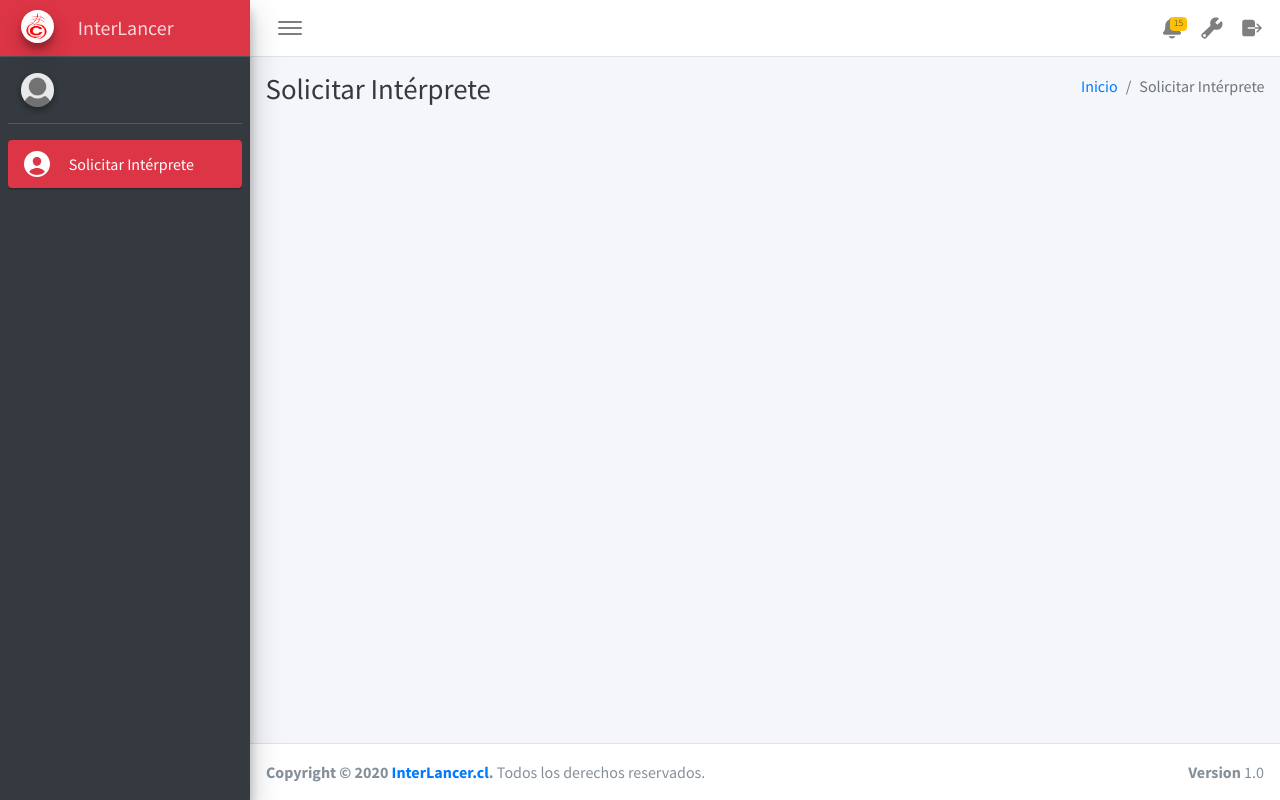
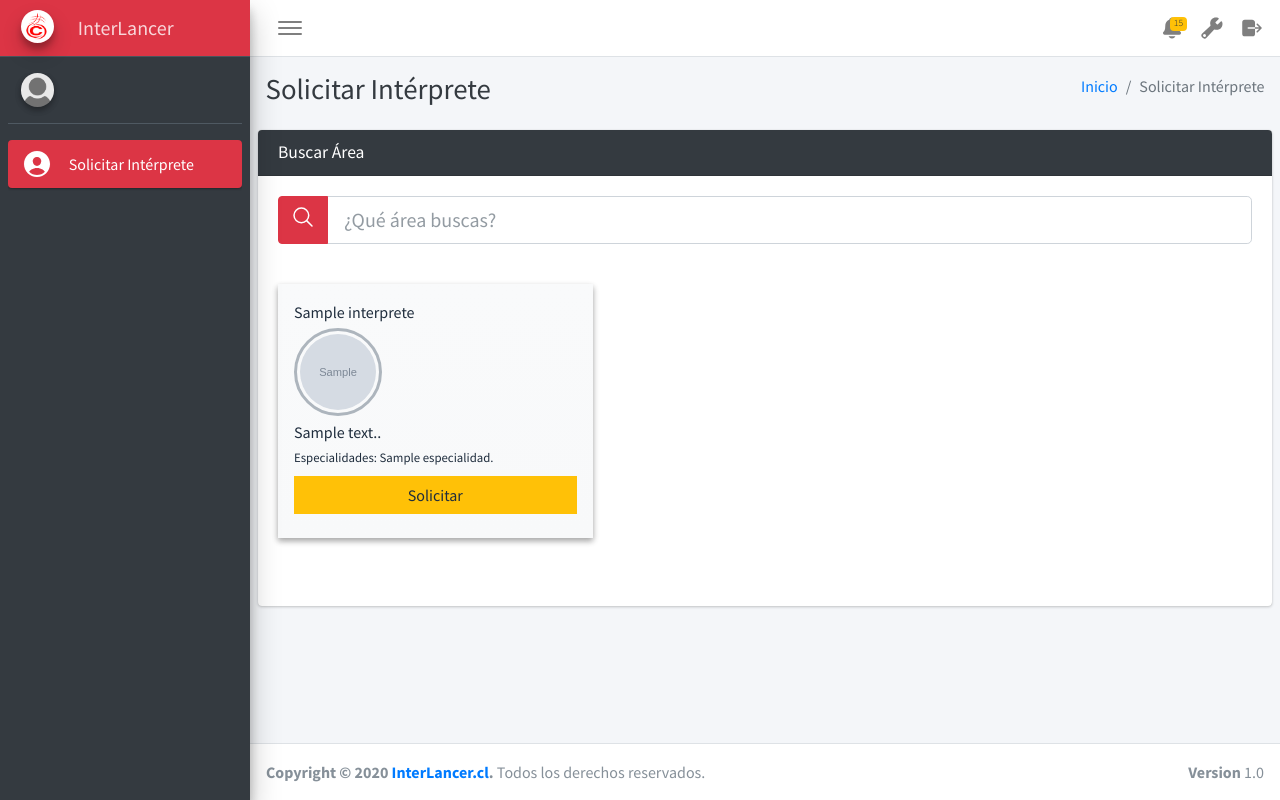
Before and after one commit to fsantand/trabajo-2-daw, a Django app: template usuario/templates/usuario/solicitante/solicitarInterprete.html in a window 1280 px wide. Run offline with Django 3.2, Linux system fonts and the light colour scheme; the template is opened without the code that fills it: most values are stand-ins (such as "Sample title", 1, 10 or a date in 2020); grey boxes marked "Sample" are stand-in pictures; some libraries are stand-ins or nearby versions.

Commit message:
Atencion
Busqueda de interpretes por especialidad y muestreo de solicitud de atencion

```diff
--- a/atencion/urls.py
+++ b/atencion/urls.py
@@ -2,5 +2,5 @@ from django.urls import path
 from . import views
 
 urlpatterns = [
-    path('solicitar', views.SolicitudView.as_view(), name="solicitar_atencion")
+    path('solicitar/<interprete>', views.SolicitudView.as_view(), name="solicitar_atencion")
 ]
--- a/atencion/views.py
+++ b/atencion/views.py
@@ -1,11 +1,13 @@
 from django.shortcuts import render
 from django.views.generic import CreateView
-
+from django.contrib.auth.decorators import login_required
 from .forms import SolicitudForm
 from .models import Atencion
+from django.contrib.auth.mixins import LoginRequiredMixin
 
 # Create your views here.
-class SolicitudView(CreateView):
+
+class SolicitudView(LoginRequiredMixin,CreateView):
     model = Atencion
     template_name = 'atencion/solicitar.html'
     form_class = SolicitudForm
--- a/usuario/static/css/style.css
+++ b/usuario/static/css/style.css
@@ -27,3 +27,11 @@
     padding-left: .5rem!important;
     padding-right: .5rem!important;
 }
+
+
+/** DASH **/
+
+#buscar-especialidad{
+    width: 90%;
+    margin: 0 auto;
+}
--- a/usuario/templates/usuario/solicitante/solicitarInterprete.html
+++ b/usuario/templates/usuario/solicitante/solicitarInterprete.html
@@ -11,3 +11,77 @@
     <li class="breadcrumb-item active" aria-current="page">Solicitar Intérprete</li>
 
 {% endblock %}
+
+{% block content %}
+
+    <div class="card card-dark" >
+        <!-- /.card-header -->
+        <div class="card-header">
+        <h3 class="card-title">Buscar Área</h3>
+        </div>
+        <!-- /.card-header -->
+        <!-- form start -->
+        <form method="GET">
+            <!-- /.card-body -->
+            <div class="card-body">
+                <div class="input-group">
+                    <div class="input-group-prepend">
+                        <button type="submit" class="btn btn-danger"><ion-icon name="search-outline" class="icon-md"></ion-icon></button>
+                    </div>
+                    <input type="text" class="form-control form-control-lg" id="inlineFormInputGroup" name="filtro" placeholder="¿Qué área buscas?" >
+                </div>
+            </div>
+            <!-- /.card-body -->
+
+        </form>
+        <!-- form end -->
+        {% if interpretes %}
+            <div class="card-body">
+                <div class="row mb-4">
+                    {% for interprete in interpretes %}
+                        <div class="col-sm-4 mb-4">
+                        <div class="position-relative p-3 bg-gradient-light elevation-2" >
+                            {% if interprete.calificacion == 5 %}
+                                <div class="ribbon-wrapper ribbon-xl">
+                                <div class="ribbon bg-yellow text-lg">
+                                    Destacado
+                                </div>
+                                </div>
+                            {% endif %}
+                            {{interprete}} <br>
+                            <img class="profile-user-img img-fluid img-circle mt-1 mb-1" src="{{interprete.avatar.url}}" alt="User profile picture" style="height: 88px;width: 88px;"><br>
+                            {{interprete.biografia}}. <br>
+                            <small>Especialidades:
+                                {% for esp in interprete.especialidades.all %}
+                                    {% if not forloop.last %}
+                                        {{esp}},
+                                    {% else %}
+                                        {{esp}}.
+                                    {% endif %}
+                                {% endfor %}
+                            </small>
+                            <form method="POST">
+                                {% csrf_token %}
+                                <input type="text" name="interprete" value="{{interprete.rut}}" hidden>
+                                <button type="submit" class="btn btn-block btn-warning btn-flat mt-2 mb-2">Solicitar</button>
+                            </form>
+
+                        </div>
+                        </div>
+
+                    {% endfor %}
+                </div>
+            </div>
+        {% endif %}
+    </div>
+    {% block atencion %}
+
+    {% endblock %}
+
+
+
+
+
+
+
+{% endblock %}
```
Also changed, not shown: atencion/templates/atencion/solicitar.html (+16 -16 lines), usuario/templates/usuario/interprete/peticionesActivas.html (+68 -0 lines), usuario/views.py (+23 -1 lines).
